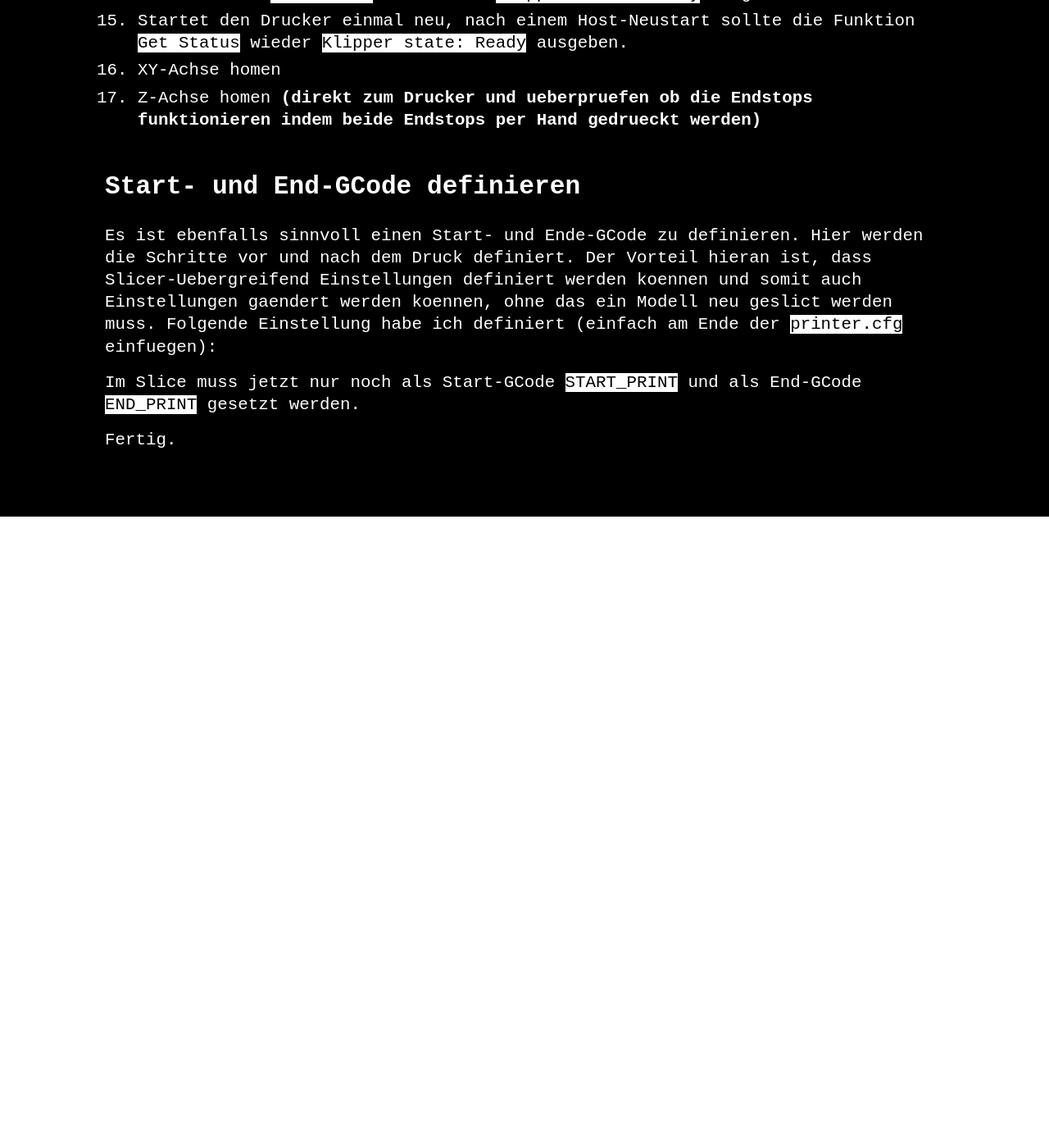
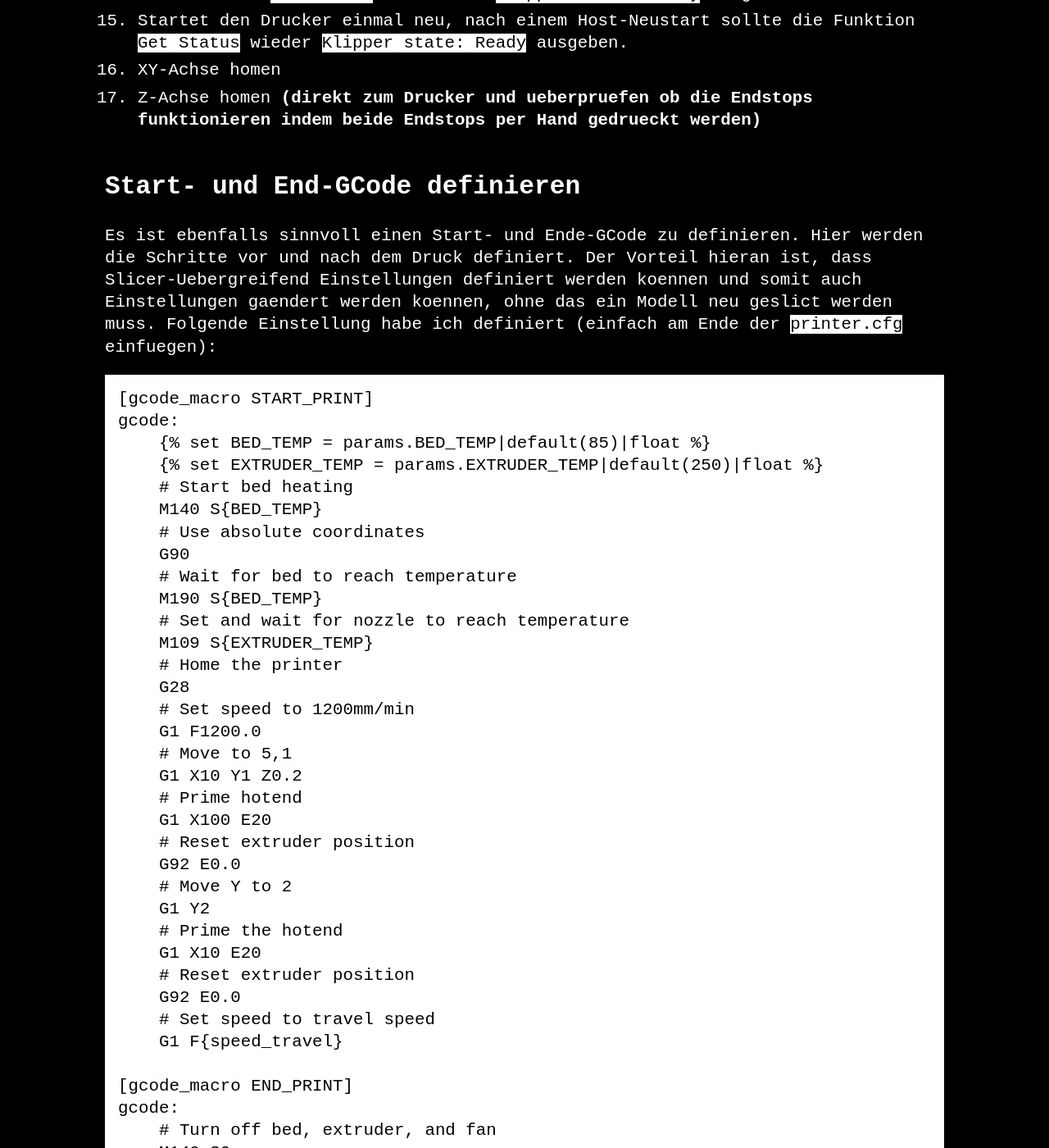
Before and after one commit to matseee/matseee.github.io, a Jekyll site: the page built from _posts/2021-05-14-klipper_installation_on_anycubic_i3_mega_s_with_trigorilla_1_0.markdown, in a window 1280 px wide and 1400 px high, scrolled down 1942 px. Shown: the whole window at 82% size. Built offline with Jekyll 4.4.1, drawn with Linux system fonts in a browser that asks for light colours; before the commit the page ends 2572 px from its top, so only the background shows below that; some of the changed text lies outside the part shown.

Commit message:
add jekyll escaping

````diff
--- a/_posts/2021-05-14-klipper_installation_on_anycubic_i3_mega_s_with_trigorilla_1_0.markdown
+++ b/_posts/2021-05-14-klipper_installation_on_anycubic_i3_mega_s_with_trigorilla_1_0.markdown
@@ -38,6 +38,55 @@ Kurze Anleitung wie man Klipper auf den Anycubic Mega S mit einem Trigorilla Boa
 ## Start- und End-GCode definieren
 Es ist ebenfalls sinnvoll einen Start- und Ende-GCode zu definieren. Hier werden die Schritte vor und nach dem Druck definiert. Der Vorteil hieran ist, dass Slicer-Uebergreifend Einstellungen definiert werden koennen und somit auch Einstellungen gaendert werden koennen, ohne das ein Modell neu geslict werden muss. Folgende Einstellung habe ich definiert (einfach am Ende der `printer.cfg` einfuegen):
 
+{% raw %}
+```
+[gcode_macro START_PRINT]
+gcode:
+    {% set BED_TEMP = params.BED_TEMP|default(85)|float %}
+    {% set EXTRUDER_TEMP = params.EXTRUDER_TEMP|default(250)|float %}
+    # Start bed heating
+    M140 S{BED_TEMP}
+    # Use absolute coordinates
+    G90
+    # Wait for bed to reach temperature
+    M190 S{BED_TEMP}
+    # Set and wait for nozzle to reach temperature
+    M109 S{EXTRUDER_TEMP}
+    # Home the printer
+    G28
+    # Set speed to 1200mm/min
+    G1 F1200.0
+    # Move to 5,1
+    G1 X10 Y1 Z0.2
+    # Prime hotend
+    G1 X100 E20
+    # Reset extruder position
+    G92 E0.0
+    # Move Y to 2
+    G1 Y2
+    # Prime the hotend
+    G1 X10 E20
+    # Reset extruder position
+    G92 E0.0
+    # Set speed to travel speed
+    G1 F{speed_travel}
+
+[gcode_macro END_PRINT]
+gcode:
+    # Turn off bed, extruder, and fan
+    M140 S0
+    M104 S0
+    M106 S0
+    # Move nozzle away from print while retracting
+    G91
+    G1 X-2 Y-2 E-3 F300
+    # Raise nozzle by 10mm
+    G1 Z10 F3000
+    G90
+    # Disable steppers
+    M84
+```
+{% endraw %}
 
 Im Slice muss jetzt nur noch als Start-GCode `START_PRINT` und als End-GCode `END_PRINT` gesetzt werden.
 
````
